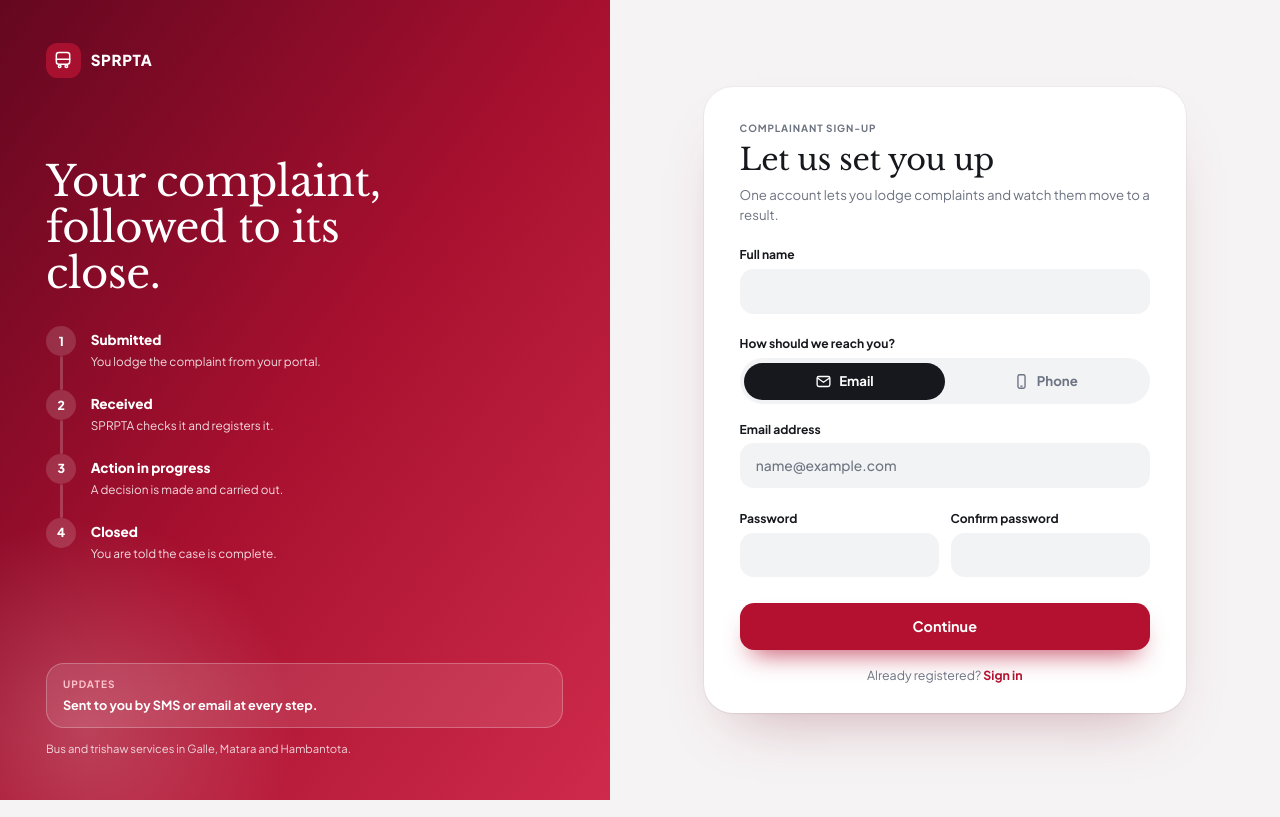
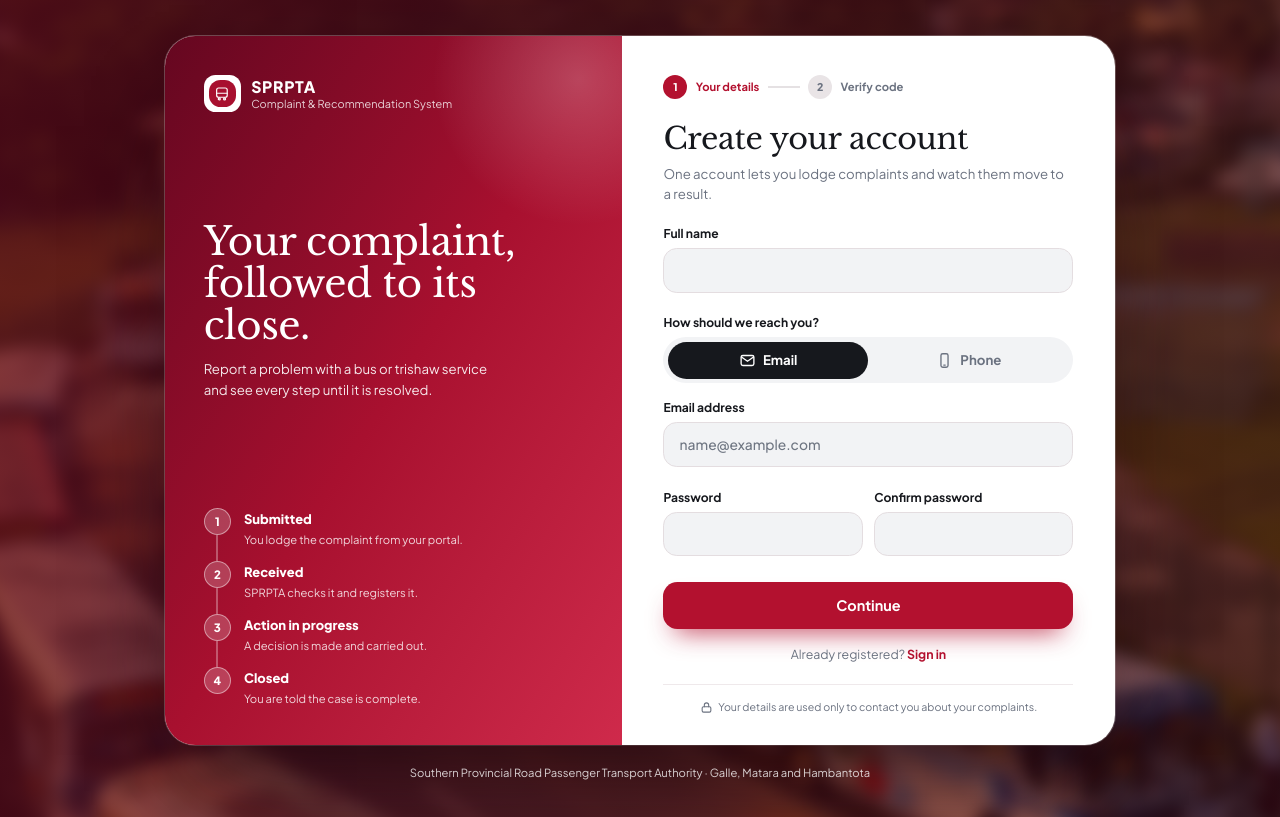
Before and after one commit to vihazm/sprpta-system, a Next.js app in the folder frontend/: page /signup in a window 1280 px wide. Built offline with nearby package versions, Linux system fonts and the light colour scheme.

Commit message:
Sign-up page: one card over the blurred login photo

```diff
--- a/frontend/src/app/signup/page.tsx
+++ b/frontend/src/app/signup/page.tsx
@@ -1,16 +1,37 @@
+import Image from "next/image";
+import { LOGIN_BACKDROP } from "@/components/login/backdrop";
 import { SignUpFlow } from "@/components/signup/SignUpFlow";
 import { SignUpPanel } from "@/components/signup/SignUpPanel";
 
 export const metadata = { title: "Create account | SPRPTA" };
 
-// Complainant sign-up: what happens to a complaint on the left, the form and the one-time code on the right.
+// Complainant sign-up: the login photo, blurred and tinted crimson, fills the page. One card sits on it: what
+// happens to a complaint on the crimson half, the form and the one-time code on the white half.
 export default function SignUpPage() {
   return (
-    <main className="grid min-h-dvh bg-page min-[900px]:grid-cols-[1fr_1.1fr]">
-      <SignUpPanel />
-      <section className="flex items-center justify-center px-[2rem] py-[2.5rem] max-[599px]:px-[1rem]">
+    <main className="relative isolate flex min-h-dvh flex-col items-center justify-center gap-[1.3rem] overflow-hidden bg-[#3a0a16] px-[2rem] py-[2.5rem] max-[899px]:px-[0.9rem] max-[899px]:py-[1.2rem]">
+      <div aria-hidden="true" className="absolute inset-0 -z-10">
+        <Image
+          src={LOGIN_BACKDROP}
+          alt=""
+          fill
+          priority
+          sizes="100vw"
+          quality={80}
+          className="scale-110 object-cover blur-[8px]"
+          style={{ objectPosition: "46% 62%" }}
+        />
+        <div className="absolute inset-0 bg-[linear-gradient(110deg,rgba(90,6,26,0.72),rgba(60,8,22,0.45))]" />
+      </div>
+
+      <div className="grid w-full max-w-[66rem] overflow-hidden rounded-[2.1rem] bg-white shadow-[0_50px_100px_-40px_rgba(20,0,8,0.85),0_0_0_1px_rgba(255,255,255,0.25)] min-[900px]:grid-cols-[1fr_1.08fr]">
+        <SignUpPanel />
         <SignUpFlow />
-      </section>
+      </div>
+
+      <p className="m-0 text-center text-[0.78rem] text-white/80">
+        Southern Provincial Road Passenger Transport Authority · Galle, Matara and Hambantota
+      </p>
     </main>
   );
 }
--- a/frontend/src/components/signup/SignUpFlow.tsx
+++ b/frontend/src/components/signup/SignUpFlow.tsx
@@ -19,13 +19,12 @@ import {
 import { EMPTY_CODE, OtpInput } from "./OtpInput";
 
 const inputClass =
-  "h-[3.1rem] w-full rounded-[0.95rem] border-[1.5px] border-transparent bg-field px-[1.05rem] text-[0.96rem] font-medium text-ink outline-none transition placeholder:text-[#6F7682] focus:border-crimson focus:bg-white focus:shadow-[0_0_0_0.25rem_rgba(179,17,47,0.12)] aria-[invalid=true]:border-error aria-[invalid=true]:bg-[#FFF6F5]";
+  "h-[3.1rem] w-full rounded-[0.95rem] border-[1.5px] border-[#e4dde0] bg-field px-[1.05rem] text-[0.96rem] font-medium text-ink outline-none transition placeholder:text-[#6F7682] focus:border-crimson focus:bg-white focus:shadow-[0_0_0_0.25rem_rgba(179,17,47,0.12)] aria-[invalid=true]:border-error aria-[invalid=true]:bg-[#FFF6F5]";
 const primaryButton =
   "focus-ring flex h-[3.3rem] w-full cursor-pointer items-center justify-center rounded-2xl bg-crimson text-base font-bold text-white shadow-[0_14px_26px_-12px_rgba(179,17,47,0.85)] transition hover:bg-crimson-hover active:translate-y-px disabled:cursor-wait disabled:opacity-70";
 const textButton =
   "focus-ring cursor-pointer rounded-sm border-0 bg-transparent p-0 text-[0.86rem] font-bold text-crimson hover:text-crimson-link-hover disabled:cursor-default disabled:text-muted";
-const eyebrow = "m-0 text-[0.69rem] font-bold uppercase tracking-[0.09em] text-muted";
-const heading = "mb-0 mt-[0.5rem] font-display text-[2.1rem] leading-[1.1] tracking-[-0.03em]";
+const heading = "m-0 font-display text-[2.1rem] leading-[1.12] tracking-[-0.03em] max-[599px]:text-[1.8rem]";
 
 type Step = "details" | "code";
 
@@ -119,11 +118,29 @@ export function SignUpFlow() {
   }
 
   return (
-    <div className="w-full max-w-[33.5rem] rounded-[2rem] bg-white px-[2.5rem] pb-[2rem] pt-[2.4rem] shadow-[0_1px_2px_rgba(60,20,30,0.05),0_30px_60px_-32px_rgba(110,8,30,0.35),0_0_0_1px_rgba(60,20,30,0.03)] max-[599px]:px-[1.3rem] max-[599px]:pb-[1.5rem] max-[599px]:pt-[1.7rem]">
+    <section className="flex flex-col px-[2.9rem] pb-[2.1rem] pt-[2.7rem] max-[899px]:px-[1.4rem] max-[899px]:pb-[1.5rem] max-[899px]:pt-[1.7rem]">
+      <ol className="m-0 mb-[1.6rem] flex list-none items-center gap-[0.6rem] p-0 text-[0.78rem] font-bold" aria-label="Sign-up progress">
+        {["Your details", "Verify code"].map((label, i) => {
+          const current = step === "details" ? 0 : 1;
+          const active = current >= i;
+          return (
+            <li key={label} aria-current={current === i ? "step" : undefined} className="flex items-center gap-[0.6rem]">
+              {i > 0 && <span className={`h-[2px] w-[2.2rem] ${active ? "bg-crimson" : "bg-[#e5e1e3]"}`} />}
+              <span
+                className={`grid size-[1.65rem] place-items-center rounded-full text-[0.74rem] font-extrabold ${
+                  active ? "bg-crimson text-white" : "bg-[#e9e4e6] text-muted"
+                }`}
+              >
+                {i + 1}
+              </span>
+              <span className={active ? "text-crimson" : "text-muted"}>{label}</span>
+            </li>
+          );
+        })}
+      </ol>
       {step === "details" ? (
         <>
-          <p className={eyebrow}>Complainant sign-up</p>
-          <h2 className={heading}>Let us set you up</h2>
+          <h2 className={heading}>Create your account</h2>
           <p className="mb-0 mt-[0.6rem] text-[0.92rem] text-muted">
             One account lets you lodge complaints and watch them move to a result.
           </p>
@@ -218,7 +235,6 @@ export function SignUpFlow() {
         </>
       ) : (
         <>
-          <p className={eyebrow}>Verify</p>
           <h2 className={heading}>Enter the code</h2>
           <p className="mb-0 mt-[0.6rem] text-[0.92rem] text-muted">
             We sent a 6-digit code to <b className="text-ink">{identifier.trim()}</b>. It works for 10 minutes.
@@ -251,6 +267,13 @@ export function SignUpFlow() {
           </div>
         </>
       )}
-    </div>
+      <p className="mb-0 mt-[1.4rem] flex items-center justify-center gap-[0.4rem] border-t border-[#efe9eb] pt-[1rem] text-center text-[0.74rem] text-muted">
+        <svg width="13" height="13" viewBox="0 0 24 24" fill="none" stroke="currentColor" strokeWidth="2" strokeLinecap="round" strokeLinejoin="round" aria-hidden="true">
+          <rect x="4" y="10.5" width="16" height="10" rx="2.5" />
+          <path d="M8 10.5V7.5a4 4 0 0 1 8 0v3" />
+        </svg>
+        Your details are used only to contact you about your complaints.
+      </p>
+    </section>
   );
 }
--- a/frontend/src/components/signup/SignUpPanel.tsx
+++ b/frontend/src/components/signup/SignUpPanel.tsx
@@ -7,48 +7,50 @@ const STEPS = [
   { label: "Closed", note: "You are told the case is complete." },
 ];
 
-/** The crimson side of the sign-up page: what happens to a complaint, in the four steps the complainant sees. */
+/** The crimson half of the sign-up card: what the system promises, and the four steps a complaint goes through. */
 export function SignUpPanel() {
   return (
-    <aside className="relative flex flex-col justify-between gap-[2rem] overflow-hidden bg-gradient-to-br from-crimson-deep via-[#A8102F] to-[#cf2a4b] px-[3.2rem] py-[3rem] text-white max-[899px]:px-[1.4rem] max-[899px]:py-[1.6rem]">
+    <section className="relative flex flex-col justify-between gap-[1.8rem] overflow-hidden bg-gradient-to-br from-crimson-deep via-[#A8102F] to-[#cf2a4b] px-[2.7rem] py-[2.7rem] text-white max-[899px]:gap-[1rem] max-[899px]:px-[1.5rem] max-[899px]:py-[1.5rem]">
       <div
         aria-hidden="true"
-        className="absolute -bottom-40 -left-36 size-[30rem] rounded-full bg-[radial-gradient(circle,rgba(255,255,255,0.2),transparent_68%)]"
+        className="absolute -right-32 -top-32 size-[22rem] rounded-full bg-[radial-gradient(circle,rgba(255,255,255,0.22),transparent_65%)]"
       />
+
       <div className="relative flex items-center gap-[0.7rem]">
-        <BrandTile size="2.4rem" />
-        <span className="text-[1.05rem] font-extrabold tracking-[0.04em]">SPRPTA</span>
+        <span className="flex size-[2.6rem] flex-none items-center justify-center rounded-[0.8rem] bg-white">
+          <BrandTile size="1.9rem" />
+        </span>
+        <div className="leading-[1.2]">
+          <p className="m-0 text-[1.1rem] font-extrabold tracking-[0.04em]">SPRPTA</p>
+          <p className="m-0 text-[0.76rem] text-white/80 max-[599px]:hidden">Complaint &amp; Recommendation System</p>
+        </div>
       </div>
 
       <div className="relative">
-        <h1 className="m-0 max-w-[10em] font-display text-[2.9rem] leading-[1.1] tracking-[-0.03em] max-[899px]:text-[2rem]">
+        <h1 className="m-0 font-display text-[2.7rem] leading-[1.08] tracking-[-0.03em] max-[899px]:text-[1.9rem]">
           Your complaint, followed to its close.
         </h1>
-        <ol className="m-0 mt-[2rem] list-none p-0 max-[899px]:hidden">
+        <p className="mb-0 mt-[0.9rem] max-w-[23em] text-[0.92rem] leading-[1.55] text-white/90 max-[899px]:hidden">
+          Report a problem with a bus or trishaw service and see every step until it is resolved.
+        </p>
+      </div>
+
+      <ol className="relative m-0 list-none p-0 max-[899px]:hidden">
         {STEPS.map((step, i) => (
-            <li key={step.label} className="flex gap-[1rem]">
-              <div className="flex w-[2.1rem] flex-none flex-col items-center">
-                <span className="grid size-[2.1rem] place-items-center rounded-full bg-white/15 text-[0.86rem] font-extrabold">
+          <li key={step.label} className="flex gap-[0.9rem]">
+            <div className="flex w-[1.9rem] flex-none flex-col items-center">
+              <span className="grid size-[1.9rem] place-items-center rounded-full border border-white/45 bg-white/20 text-[0.8rem] font-extrabold">
                 {i + 1}
               </span>
-                {i < STEPS.length - 1 && <span className="min-h-[2rem] w-[3px] flex-1 rounded-full bg-white/20" />}
+              {i < STEPS.length - 1 && <span className="min-h-[1.3rem] w-[2px] flex-1 bg-white/30" />}
             </div>
-              <div className="pb-[1.3rem] pt-[0.3rem]">
-                <p className="m-0 text-[0.94rem] font-extrabold">{step.label}</p>
-                <p className="m-0 mt-[0.2rem] text-[0.82rem] text-white/85">{step.note}</p>
+            <div className={i < STEPS.length - 1 ? "pb-[0.9rem] pt-[0.15rem]" : "pt-[0.15rem]"}>
+              <p className="m-0 text-[0.9rem] font-extrabold">{step.label}</p>
+              <p className="m-0 mt-[0.1rem] text-[0.78rem] text-white/82">{step.note}</p>
             </div>
           </li>
         ))}
       </ol>
-      </div>
-
-      <div className="relative flex flex-col gap-[0.8rem] max-[899px]:hidden">
-        <div className="rounded-[1.25rem] border border-white/25 bg-white/10 px-[1.1rem] py-[0.9rem]">
-          <p className="m-0 text-[0.7rem] font-bold uppercase tracking-[0.1em] text-[#ffc2cd]">Updates</p>
-          <p className="m-0 mt-[0.25rem] text-[0.88rem] font-bold">Sent to you by SMS or email at every step.</p>
-        </div>
-        <p className="m-0 text-[0.78rem] text-white/80">Bus and trishaw services in Galle, Matara and Hambantota.</p>
-      </div>
-    </aside>
+    </section>
   );
 }
```
Lines whose indentation alone changed are shown as unchanged.
